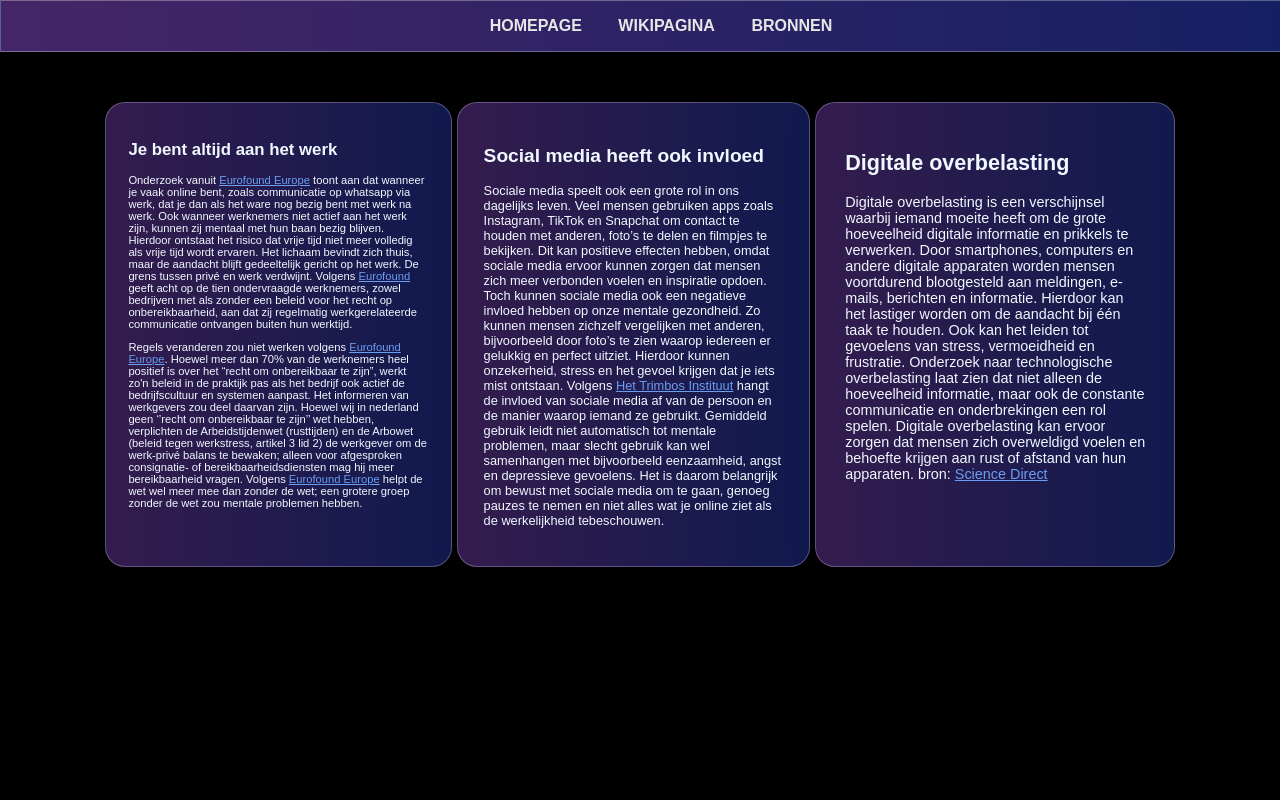
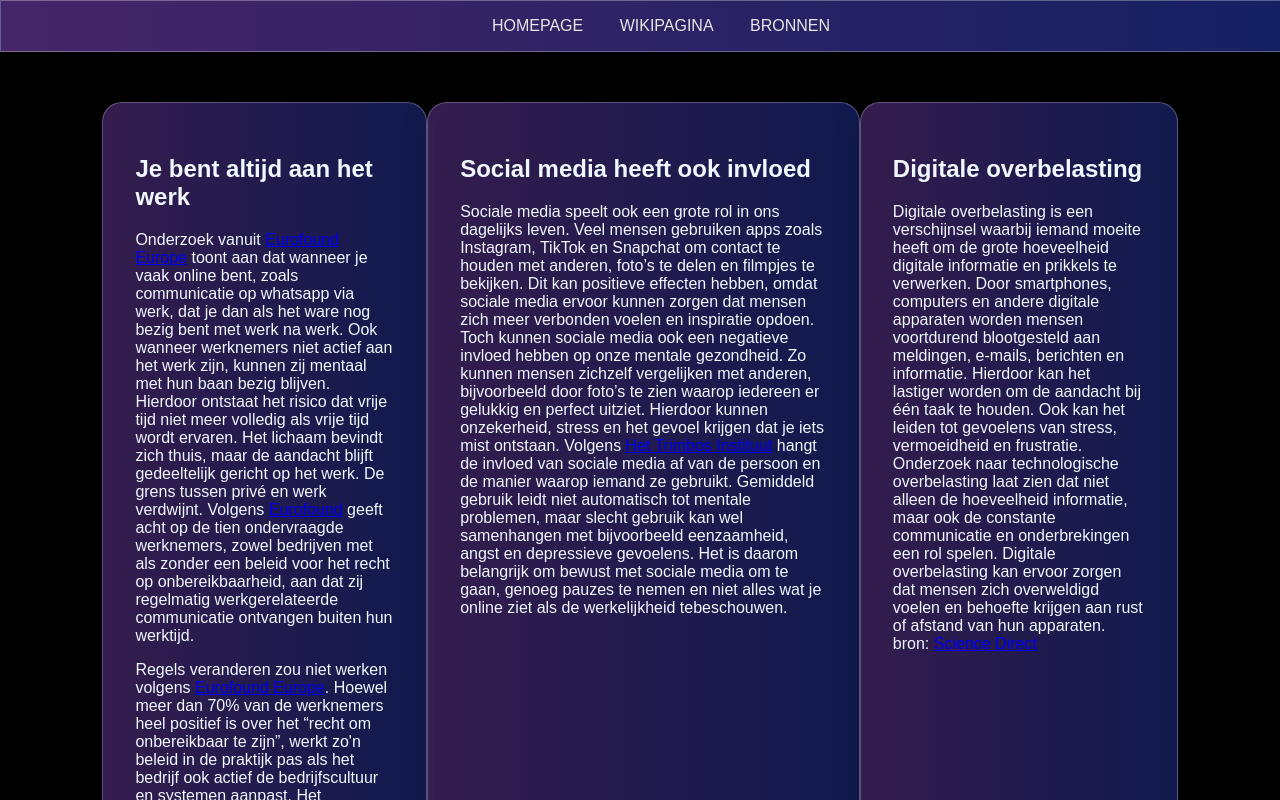
Before and after one commit to lorenodigennaro/eindopdrachtp1, a plain HTML site: page wiki.html in a window 1280 px wide. Shown: the top 800 px of the page. Drawn offline with Linux system fonts and the light colour scheme.

Commit message:
wiki.html

```diff
--- a/wiki.html
+++ b/wiki.html
@@ -11,13 +11,13 @@
 <body class="body_algemeen">
     <nav>
         <ul>
-            <a href="index.html"><strong>HOMEPAGE</strong></a>
-            <a href="wiki.html"><strong>WIKIPAGINA</strong></a>
-            <a href="bronnen.html"><strong>BRONNEN</strong></a>
+            <a href="index.html">HOMEPAGE</a>
+            <a href="wiki.html" class="menu_gekozen">WIKIPAGINA</a>
+            <a href="bronnen.html">BRONNEN</a>
         </ul>
     </nav>
     <main class="main_algemeen">
-        <section class="Werk">
+        <section>
             <h2>Je bent altijd aan het werk</h2>
             <p>Onderzoek vanuit <a
                     href="https://www.eurofound.europa.eu/en/publications/all/right-disconnect-implementation-and-impact-company-level">Eurofound
@@ -50,7 +50,7 @@
                 wet zou mentale problemen hebben.
             </p>
         </section>
-        <section class="social">
+        <section>
             <h2>Social media heeft ook invloed</h2>
             <p>Sociale media speelt ook een grote rol in ons dagelijks leven. Veel mensen gebruiken apps zoals
                 Instagram, TikTok
@@ -72,7 +72,7 @@
                 werkelijkheid tebeschouwen.
             </p>
         </section>
-        <section class="overbelasting">
+        <section>
             <h2>Digitale overbelasting</h2>
             <p>Digitale overbelasting is een verschijnsel waarbij iemand moeite heeft om de grote hoeveelheid digitale
                 informatie en prikkels te verwerken. Door smartphones, computers en andere digitale apparaten worden
```
